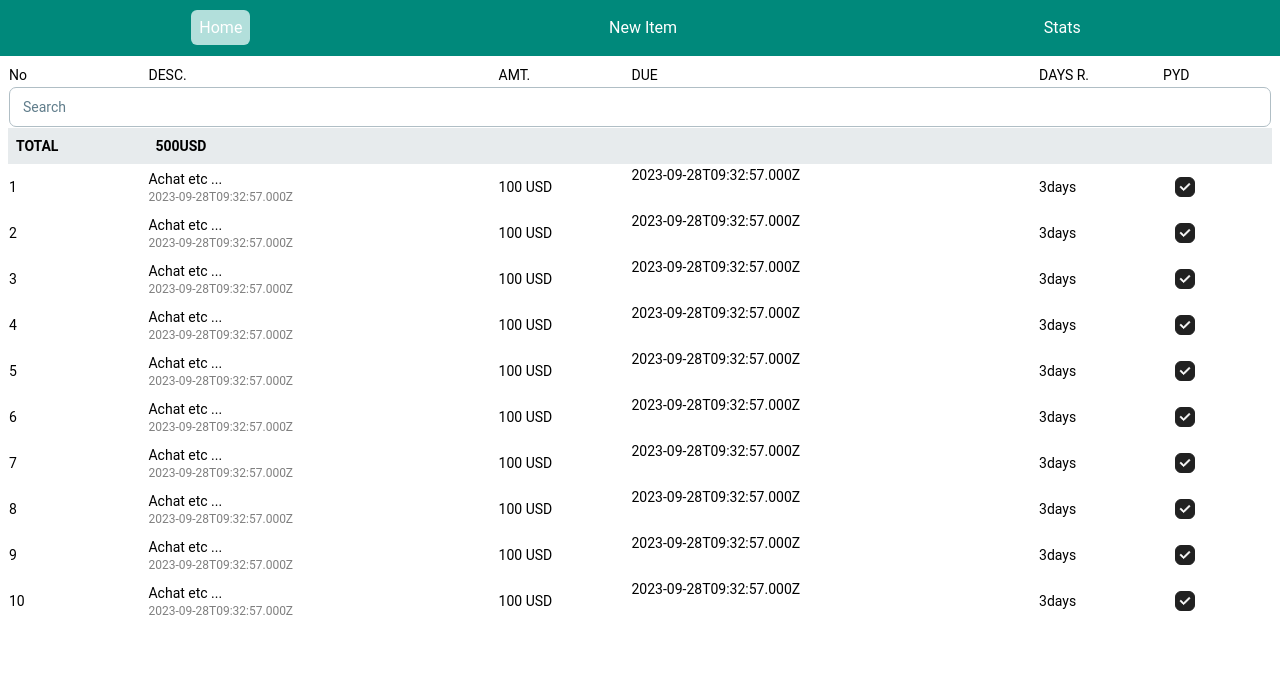
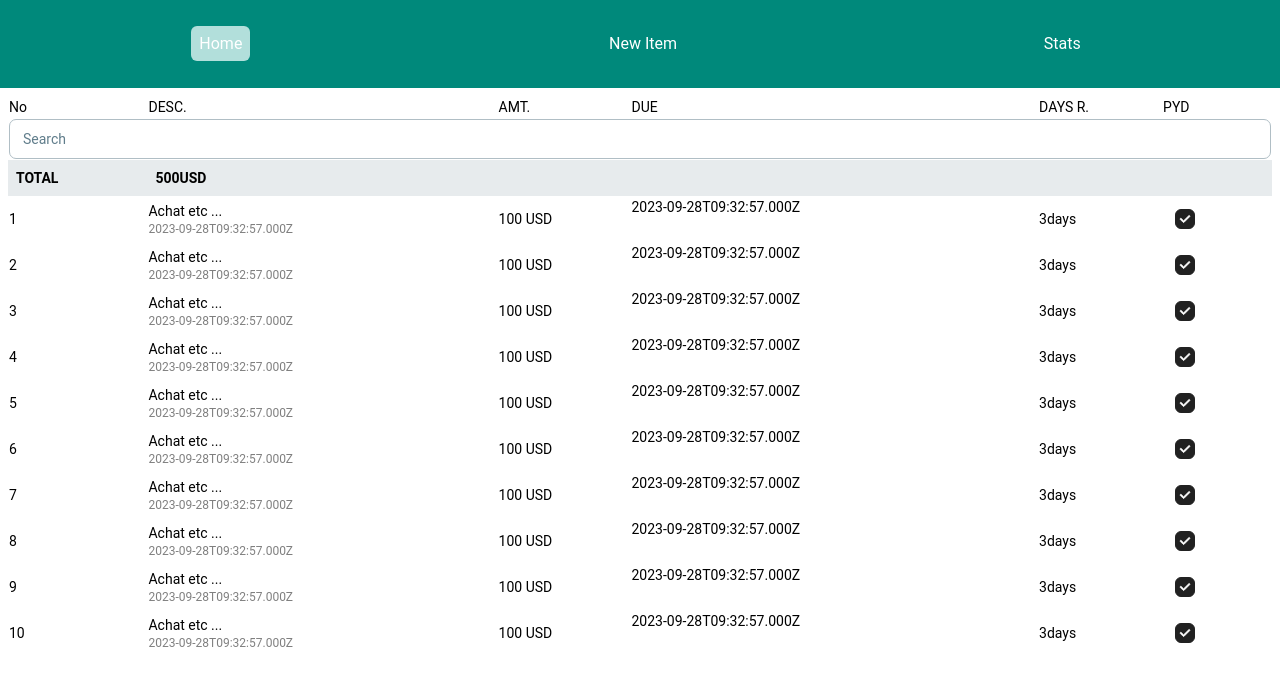
Before and after one commit to doctarhyf/mydep, a React (Vite) app: page / in a window 1280 px wide. Shown: the top 686 px of the page. Built offline with nearby package versions, Linux system fonts and the light colour scheme.

Commit message:
design fix

```diff
--- a/src/pages/Layout.jsx
+++ b/src/pages/Layout.jsx
@@ -7,12 +7,12 @@ const Layout = () => {
       <nav>
         <ul className="flex flex-col sm:flex-row p-4 bg-teal-600 text-white justify-around">
           {Object.values(ROUTES).map((rt, i) => (
-            <li key={i}>
+            <li className="my-4" key={i}>
               <NavLink
                 to={rt.path}
                 className={({ isActive, isPending }) => {
                   let def =
-                    " text-white hover:bg-teal-100 hover:text-teal-800 p-2 rounded-md";
+                    " text-white  hover:bg-teal-100 hover:text-teal-800 p-2 rounded-md";
 
                   return isActive ? def + " bg-teal-100 text-teal-800 " : def;
                 }}
```
